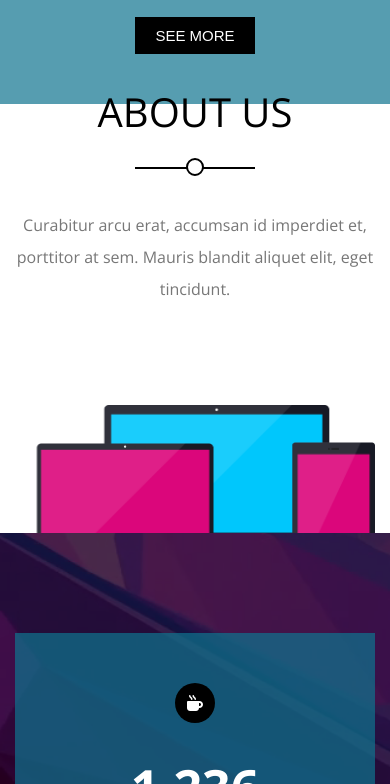
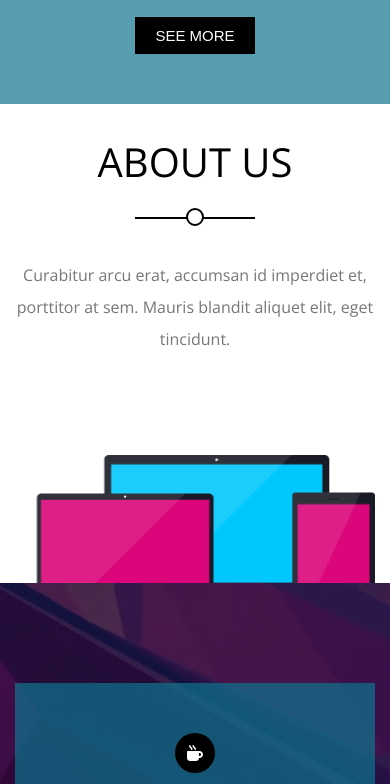
Before and after one commit to MernaMagdyyy/HTML_And_CSS_Website, a plain HTML site: page index.html in a window 390 px wide. Shown: the part 6240-7024 px from the top of the page. Drawn offline with nearby package versions, Linux system fonts and the light colour scheme.

Commit message:
Update kasper.css

```diff
--- a/css/kasper.css
+++ b/css/kasper.css
@@ -502,6 +502,9 @@ header nav .form i{
         bottom: -60px;
         margin-top: -60px;
     }
+     .about{
+        padding-top: 150px;
+    }
 }
 /* end about section */
 /* start stats */
```
